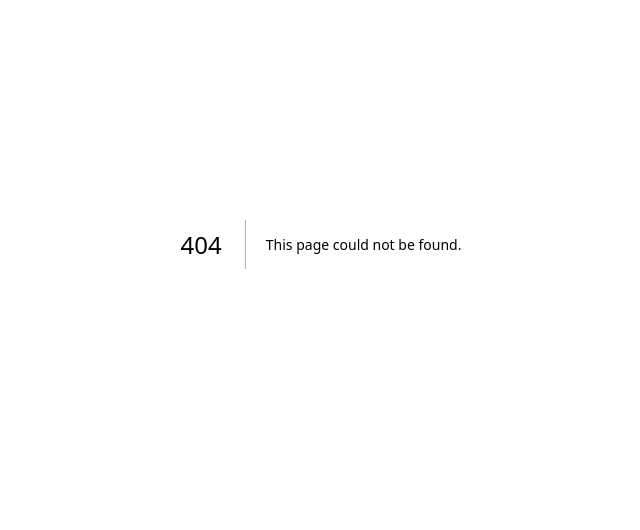
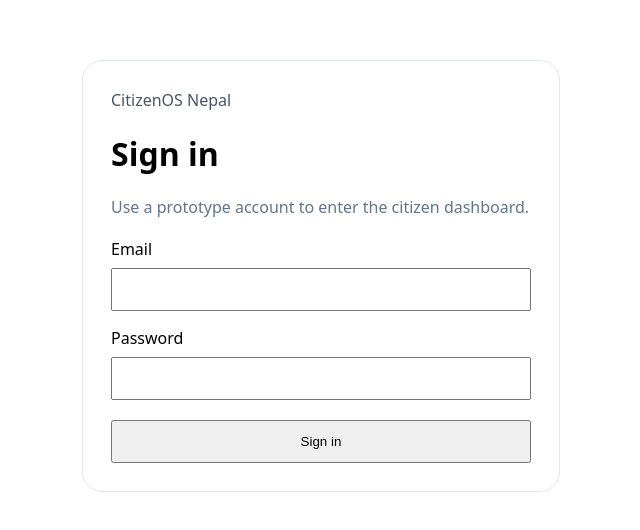
Before and after one commit to Nabinrj/CitizenOS-Nepal-, a Next.js app in the folder apps/citizen-web/: page /login in a window 1280 px wide. Before the commit this address had no page. Shown: the part 156-686 px from the top of the page, without its empty margins (319-959 px from the left). Built offline with nearby package versions, Linux system fonts and the light colour scheme; no server answers.

Commit message:
feat(web): add login screen

```diff
--- /dev/null
+++ b/apps/citizen-web/app/login/page.tsx
@@ -0,0 +1,49 @@
+"use client";
+
+import { FormEvent, useState } from "react";
+import { useRouter } from "next/navigation";
+
+const API = process.env.NEXT_PUBLIC_API_URL ?? "http://localhost:4000";
+
+export default function LoginPage() {
+  const router = useRouter();
+  const [email, setEmail] = useState("");
+  const [password, setPassword] = useState("");
+  const [error, setError] = useState("");
+  const [pending, setPending] = useState(false);
+
+  async function submit(event: FormEvent<HTMLFormElement>) {
+    event.preventDefault();
+    setPending(true);
+    setError("");
+    try {
+      const response = await fetch(`${API}/v1/auth/login`, {
+        method: "POST",
+        headers: { "Content-Type": "application/json" },
+        body: JSON.stringify({ email, password })
+      });
+      const payload = await response.json();
+      if (!response.ok) throw new Error(payload?.error?.message ?? "Login failed.");
+      localStorage.setItem("citizenos_session", payload.data.token);
+      router.push("/dashboard");
+    } catch (err) {
+      setError(err instanceof Error ? err.message : "Login failed.");
+    } finally {
+      setPending(false);
+    }
+  }
+
+  return (
+    <main style={{ minHeight: "100vh", display: "grid", placeItems: "center", padding: 24, fontFamily: "system-ui" }}>
+      <form onSubmit={submit} style={{ width: "100%", maxWidth: 420, border: "1px solid #e2e8f0", borderRadius: 20, padding: 28 }}>
+        <p style={{ color: "#475569", marginTop: 0 }}>CitizenOS Nepal</p>
+        <h1>Sign in</h1>
+        <p style={{ color: "#64748b" }}>Use a prototype account to enter the citizen dashboard.</p>
+        <label style={{ display: "block", marginTop: 20 }}>Email<input required type="email" value={email} onChange={e => setEmail(e.target.value)} style={{ display: "block", width: "100%", marginTop: 8, padding: 12, boxSizing: "border-box" }} /></label>
+        <label style={{ display: "block", marginTop: 16 }}>Password<input required type="password" value={password} onChange={e => setPassword(e.target.value)} style={{ display: "block", width: "100%", marginTop: 8, padding: 12, boxSizing: "border-box" }} /></label>
+        {error && <p role="alert" style={{ color: "#b91c1c" }}>{error}</p>}
+        <button disabled={pending} type="submit" style={{ width: "100%", marginTop: 20, padding: 12, cursor: pending ? "wait" : "pointer" }}>{pending ? "Signing in…" : "Sign in"}</button>
+      </form>
+    </main>
+  );
+}
```
